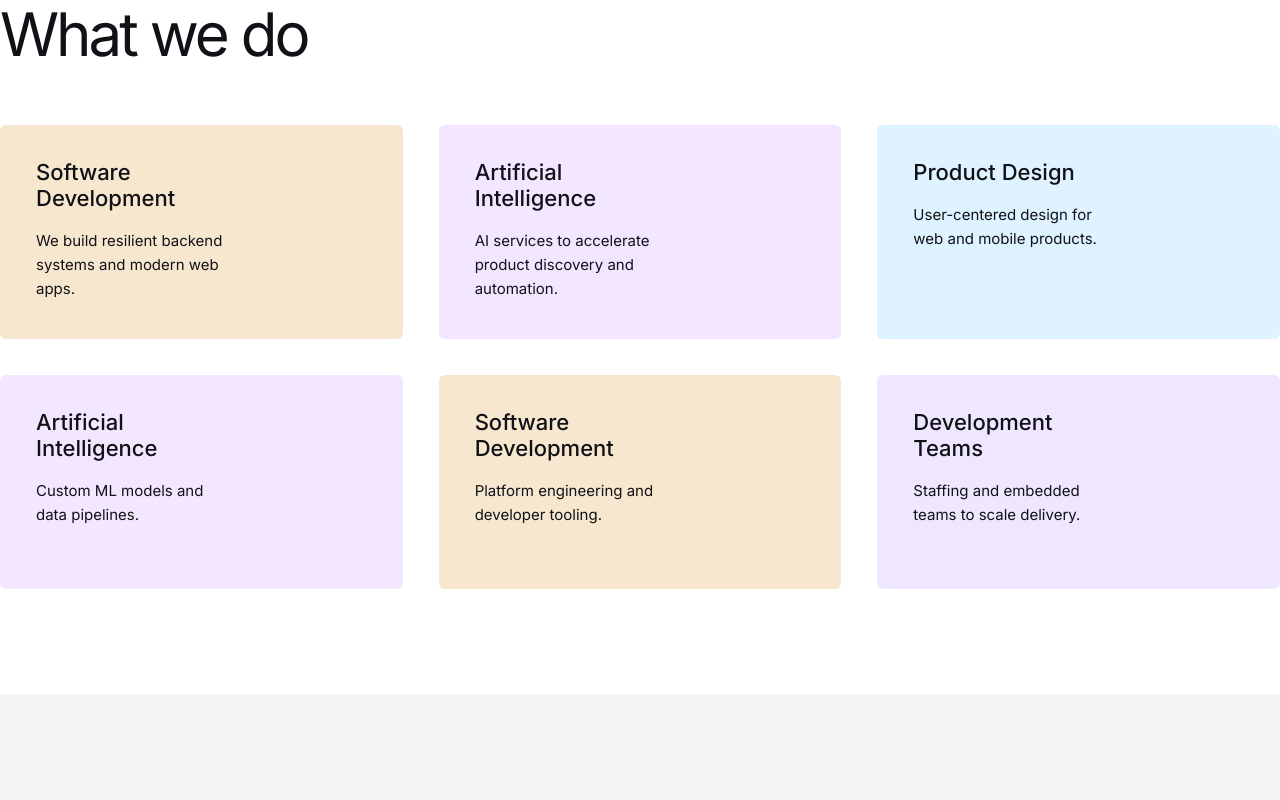
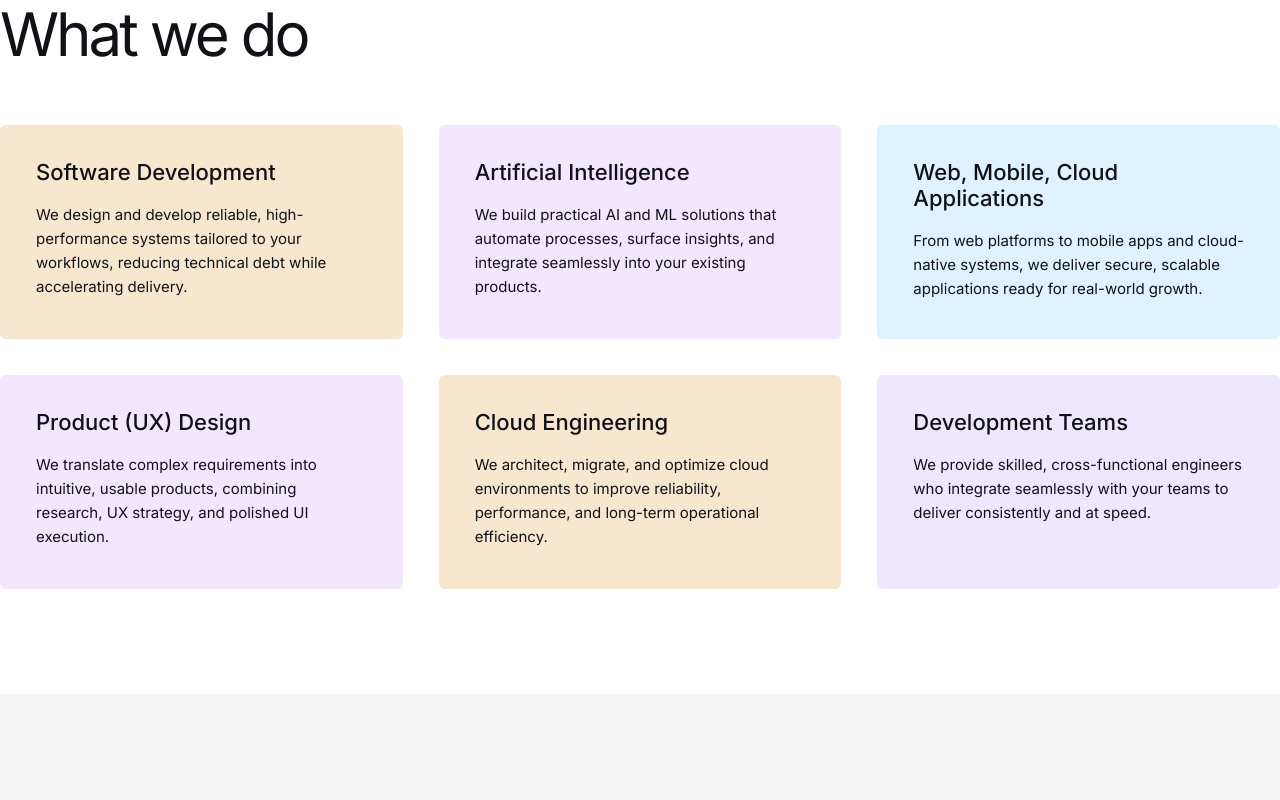
Before and after one commit to Hasitha076/web-agency-site, a React (Create React App) app: page /web-agency-site/services in a window 1280 px wide. Shown: the part 580-1380 px from the top of the page. Built offline with nearby package versions, Linux system fonts and the light colour scheme; some icons are missing.

Commit message:
Site is updated

```diff
--- a/src/App.css
+++ b/src/App.css
@@ -319,7 +319,7 @@
 .service-card {
   position:relative;
   padding:34px 36px;
-  padding-right: 180px;
+  padding-right: 36px;
   border-radius:6px;
   background:#fff;
   box-shadow:none;
--- a/src/components/Footer.js
+++ b/src/components/Footer.js
@@ -24,9 +24,11 @@ export default function Footer(){
         <div className="footer-col">
           <div className="footer-kicker">Services</div>
           <ul className="footer-list">
+            <li><a href="#"><ArrowRightIcon className="footer-link-icon" fontSize="small" /> Software Development</a></li>
             <li><a href="#"><ArrowRightIcon className="footer-link-icon" fontSize="small" /> Artificial Intelligence</a></li>
             <li><a href="#"><ArrowRightIcon className="footer-link-icon" fontSize="small" /> Web, Mobile, Cloud Applications</a></li>
             <li><a href="#"><ArrowRightIcon className="footer-link-icon" fontSize="small" /> Product (UX) Design</a></li>
+            <li><a href="#"><ArrowRightIcon className="footer-link-icon" fontSize="small" /> Cloud Engineering</a></li>
             <li><a href="#"><ArrowRightIcon className="footer-link-icon" fontSize="small" /> Dedicated Development Teams</a></li>
           </ul>
         </div>
@@ -35,7 +37,6 @@ export default function Footer(){
           <div className="footer-kicker">Follow</div>
           <div className="social-row">
             <a className="social" href="#" aria-label="LinkedIn"><FontAwesomeIcon icon={faLinkedinIn} /></a>
-            <a className="social" href="#" aria-label="Twitter"><FontAwesomeIcon icon={faTwitter} /></a>
             <a className="social" href="#" aria-label="Instagram"><FontAwesomeIcon icon={faInstagram} /></a>
             <a className="social" href="#" aria-label="Facebook"><FontAwesomeIcon icon={faFacebookF} /></a>
           </div>
--- a/src/components/Services.js
+++ b/src/components/Services.js
@@ -2,12 +2,12 @@ import React from 'react';
 import ArrowForwardIcon from '@mui/icons-material/ArrowForward';
 
 const items = [
-  {title:'Software Development', body:'We build resilient backend systems and modern web apps.', color:'#F7E7CF'},
-  {title:'Artificial Intelligence', body:'AI services to accelerate product discovery and automation.', color:'#F3E7FF'},
-  {title:'Product Design', body:'User-centered design for web and mobile products.', color:'#DEF2FF'},
-  {title:'Artificial Intelligence', body:'Custom ML models and data pipelines.', color:'#F3E7FF'},
-  {title:'Software Development', body:'Platform engineering and developer tooling.', color:'#F7E7CF'},
-  {title:'Development Teams', body:'Staffing and embedded teams to scale delivery.', color:'#EFE7FF'},
+  {title:'Software Development', body:'We design and develop reliable, high-performance systems tailored to your workflows, reducing technical debt while accelerating delivery.', color:'#F7E7CF'},
+  {title:'Artificial Intelligence', body:'We build practical AI and ML solutions that automate processes, surface insights, and integrate seamlessly into your existing products.', color:'#F3E7FF'},
+  {title:'Web, Mobile, Cloud Applications', body:'From web platforms to mobile apps and cloud-native systems, we deliver secure, scalable applications ready for real-world growth.', color:'#DEF2FF'},
+  {title:'Product (UX) Design', body:'We translate complex requirements into intuitive, usable products, combining research, UX strategy, and polished UI execution.', color:'#F3E7FF'},
+  {title:'Cloud Engineering', body:'We architect, migrate, and optimize cloud environments to improve reliability, performance, and long-term operational efficiency.', color:'#F7E7CF'},
+  {title:'Development Teams', body:'We provide skilled, cross-functional engineers who integrate seamlessly with your teams to deliver consistently and at speed.', color:'#EFE7FF'},
 ]
 
 export default function Services(){
--- a/src/components/WorkGrid.js
+++ b/src/components/WorkGrid.js
@@ -64,7 +64,7 @@ export default function WorkGrid() {
         <h2 style={{fontSize: '3rem', fontWeight: '600', margin: 0}}>Our work</h2>
         <Link
           className="case-btn"
-          to="/case-studies"
+          to="/portfolio"
           style={{
             background: '#000',
             color: '#fff',
@@ -95,14 +95,31 @@ export default function WorkGrid() {
             onMouseEnter={(e) => {
               e.currentTarget.style.transform = 'translateY(-5px)';
               e.currentTarget.style.boxShadow = '0 10px 30px rgba(0,0,0,0.1)';
+              const contentDiv = e.currentTarget.querySelector('[data-work-content]');
+              if (contentDiv) {
+                contentDiv.style.backgroundColor = '#000';
+                contentDiv.style.transition = 'all 0.3s ease';
+                const heading = contentDiv.querySelector('h3');
+                if (heading) heading.style.color = '#fff';
+                const paragraph = contentDiv.querySelector('p');
+                if (paragraph) paragraph.style.color = '#fff';
+              }
             }}
             onMouseLeave={(e) => {
               e.currentTarget.style.transform = 'translateY(0)';
               e.currentTarget.style.boxShadow = 'none';
+              const contentDiv = e.currentTarget.querySelector('[data-work-content]');
+              if (contentDiv) {
+                contentDiv.style.backgroundColor = '#fff';
+                const heading = contentDiv.querySelector('h3');
+                if (heading) heading.style.color = '#1a1a1a';
+                const paragraph = contentDiv.querySelector('p');
+                if (paragraph) paragraph.style.color = '#666';
+              }
             }}>
               {/* Image Area */}
               <div style={{
-                height: '200px',
+                height: '300px',
                 backgroundImage: `url(${work.image})`,
                 backgroundSize: 'cover',
                 backgroundPosition: 'center',
@@ -124,7 +141,7 @@ export default function WorkGrid() {
               </div>
 
               {/* Content Area */}
-              <div style={{padding: '25px'}}>
+              <div data-work-content style={{padding: '25px'}}>
                 <h3 style={{
                   fontSize: '1.3rem',
                   fontWeight: '600',
```
